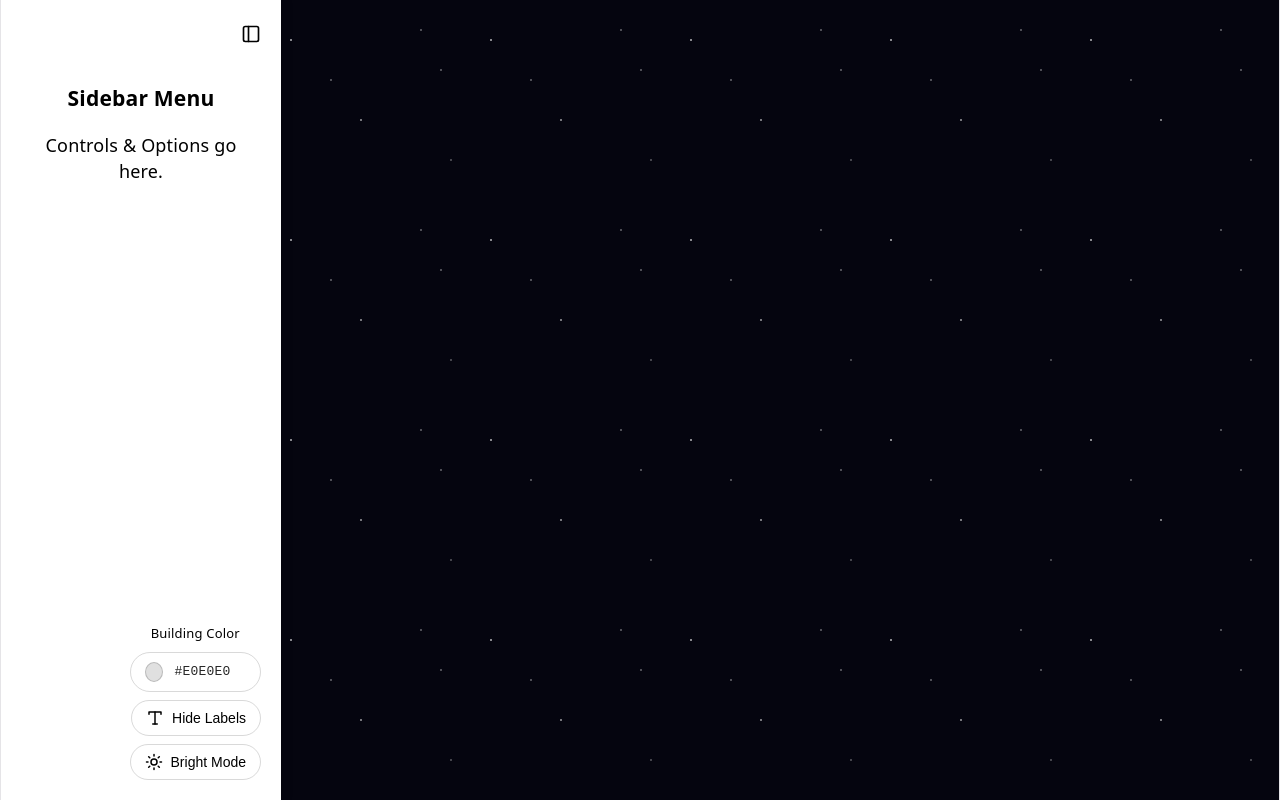
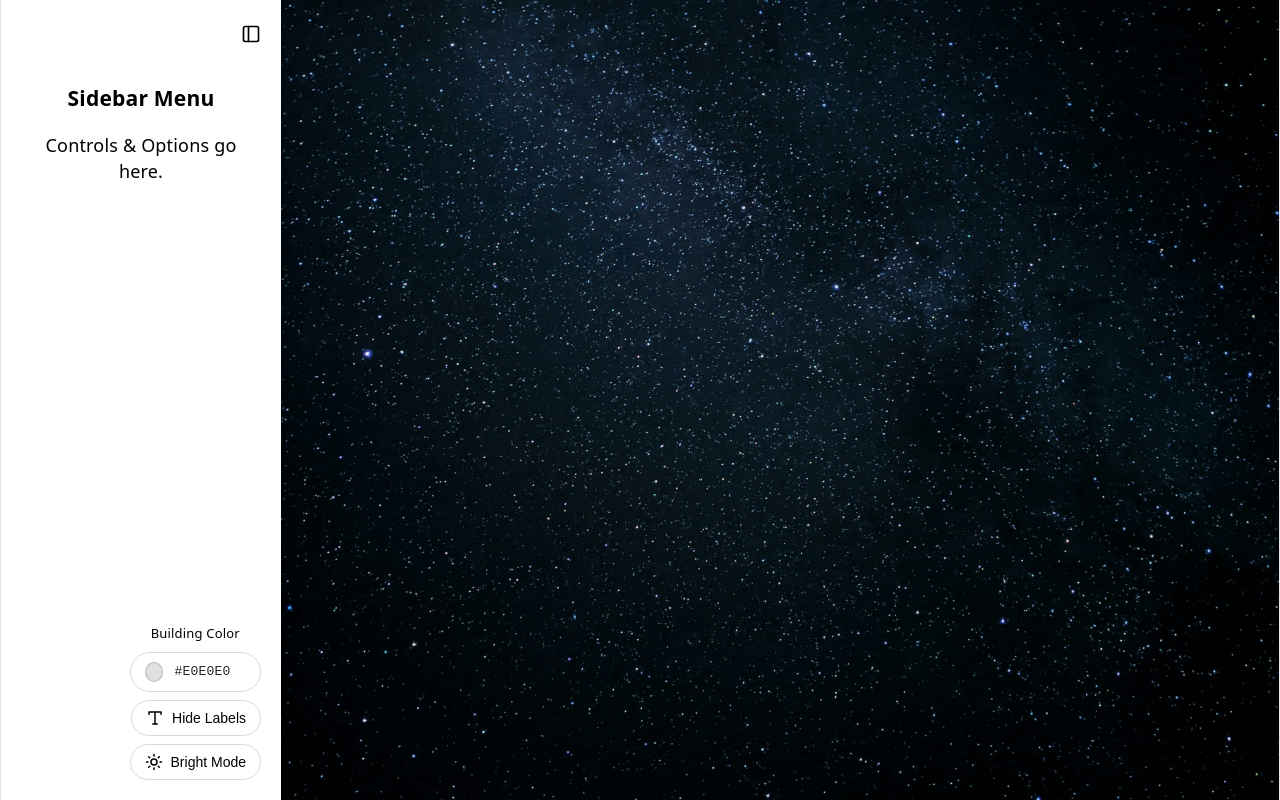
Before and after one commit to jaespherjames/navigation, a React (Vite) app: page / in a window 1280 px wide. Built offline with nearby package versions, Linux system fonts and the light colour scheme; no server answers.

Commit message:
refactor

```diff
--- a/src/App.css
+++ b/src/App.css
@@ -227,24 +227,21 @@
 ----------------------------------------------------------------------------
 
 
-                                MAP
+                                Map
 
 
 ----------------------------------------------------------------------------
 ****************************************************************************/
 
+
+
 .map {
   width: 100%;
   height: 100%;
-  /* Dark space gradient with radial CSS "stars" */
-  background-color: #05050f;
-  background-image:
-    radial-gradient(1px 1px at 20px 30px, #fff, rgba(0,0,0,0)),
-    radial-gradient(1px 1px at 40px 70px, #fff, rgba(0,0,0,0)),
-    radial-gradient(1px 1px at 50px 160px, #ddd, rgba(0,0,0,0)),
-    radial-gradient(1.5px 1.5px at 90px 40px, #fff, rgba(0,0,0,0)),
-    radial-gradient(1px 1px at 130px 80px, #fff, rgba(0,0,0,0)),
-    radial-gradient(1.5px 1.5px at 160px 120px, #ddd, rgba(0,0,0,0));
-  background-repeat: repeat;
-  background-size: 200px 200px;
+  /* Set your image URL here */
+  background-image: url('/assets/images/stars.jpg');
+  background-size: cover;
+  background-position: center;
+  background-repeat: no-repeat;
+  background-color: #05050f; /* Fallback color */
 }
--- a/src/App.jsx
+++ b/src/App.jsx
@@ -88,19 +88,9 @@
         }
       });
 
-
-
-
-      map.on('style.load', () => {
+      map.on('load', () => {
         map.setProjection({ type: 'globe' })
         map.resize()
-
-        map.setFog({
-          'range': [0.8, 8],
-          'color': 'rgba(255, 255, 255, 0)',
-          'high-color': 'rgba(36, 92, 223, 0.4)',
-          'space-color': 'rgba(0, 0, 0, 0)' // Set to transparent to reveal CSS stars
-        });
 
         const layers = map.getStyle().layers
         let labelLayerId
```
Also changed, not shown: assets/images/stars.jpg (added), src/assets/images/stars.jpg (added).
